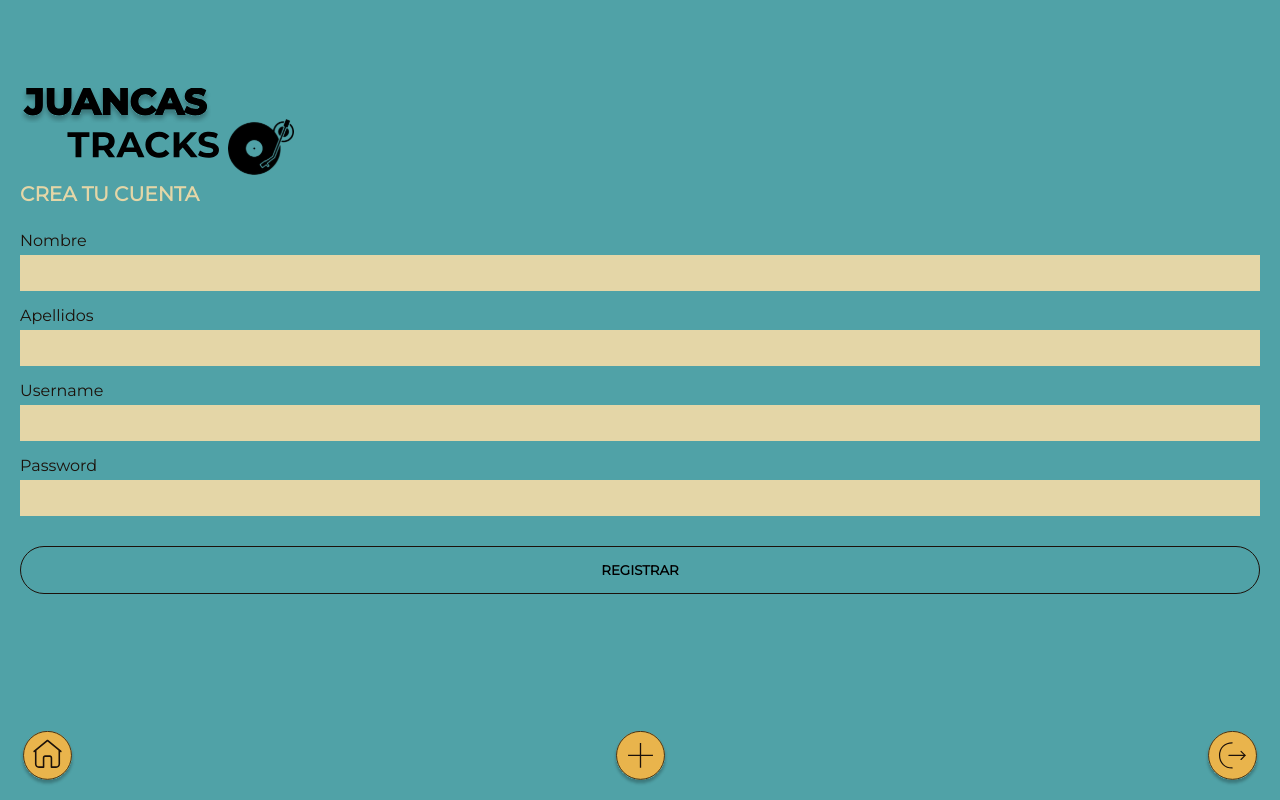
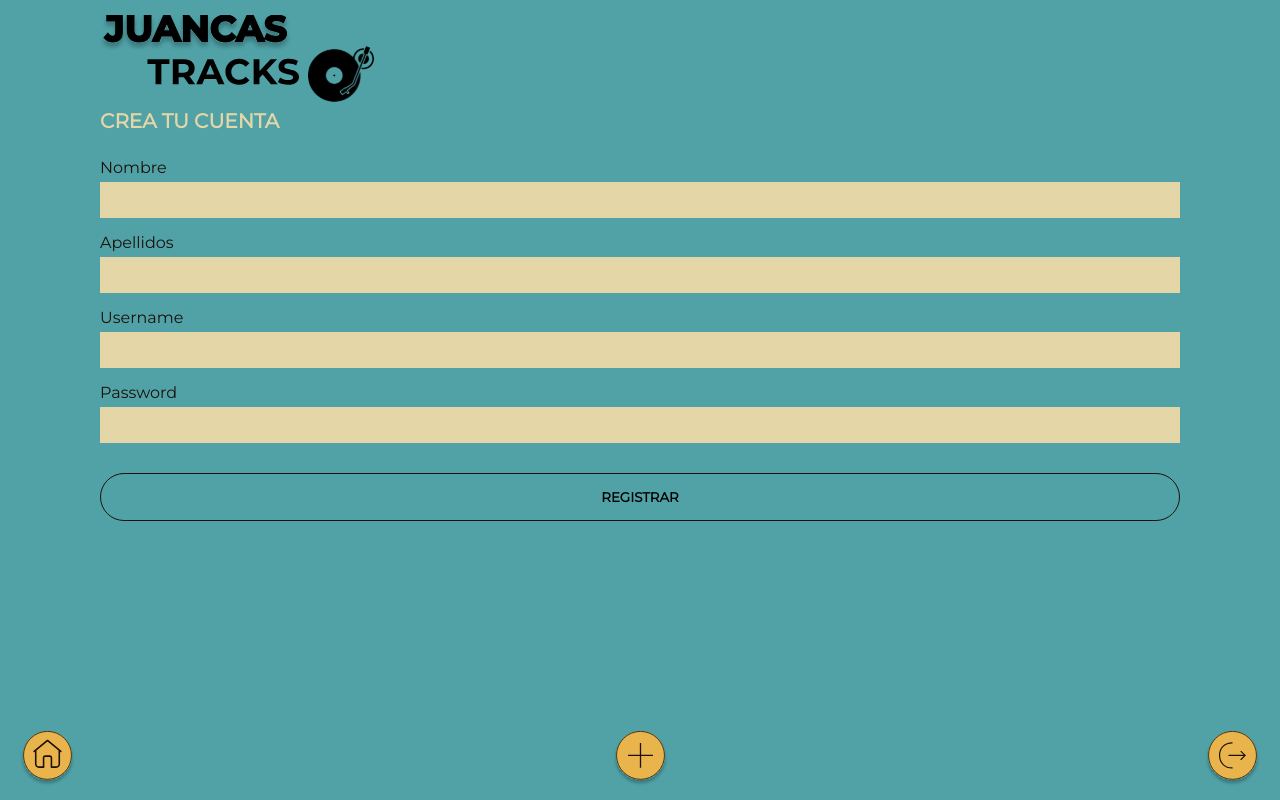
Before and after one commit to ginamarieges/Juancas-Tracks-front, a React (Vite) app: page /register in a window 1280 px wide. Built offline with nearby package versions, Linux system fonts and the light colour scheme; no server answers.

Commit message:
Add media queries in ContainerStyled with more padding

```diff
--- a/src/components/shared/ContainerStyled.ts
+++ b/src/components/shared/ContainerStyled.ts
@@ -7,6 +7,10 @@ const ContainerStyled = styled.div`
   min-height: 100vh;
   min-width: 320px;
   background-color: ${(props) => props.theme.color.primary};
+
+  @media (min-width: 600px) {
+    padding: 0 100px;
+  }
 `;
 
 export default ContainerStyled;
```
